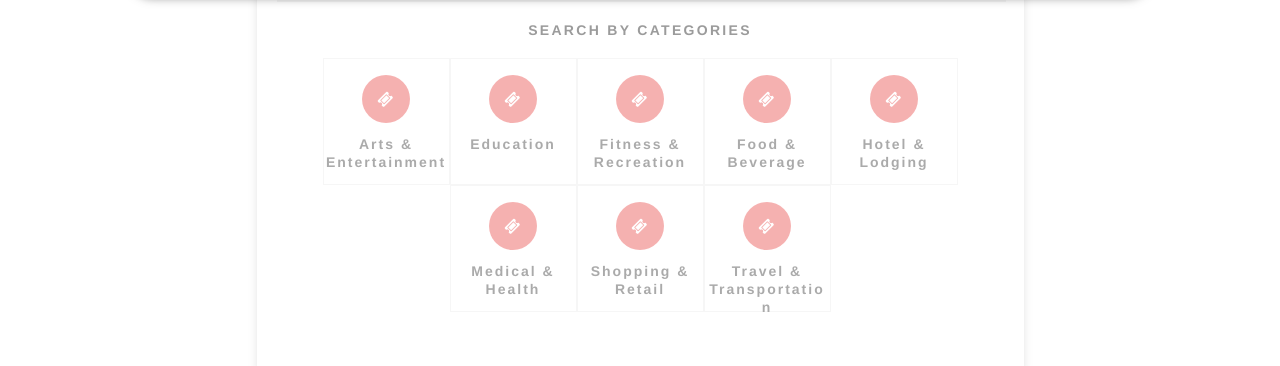
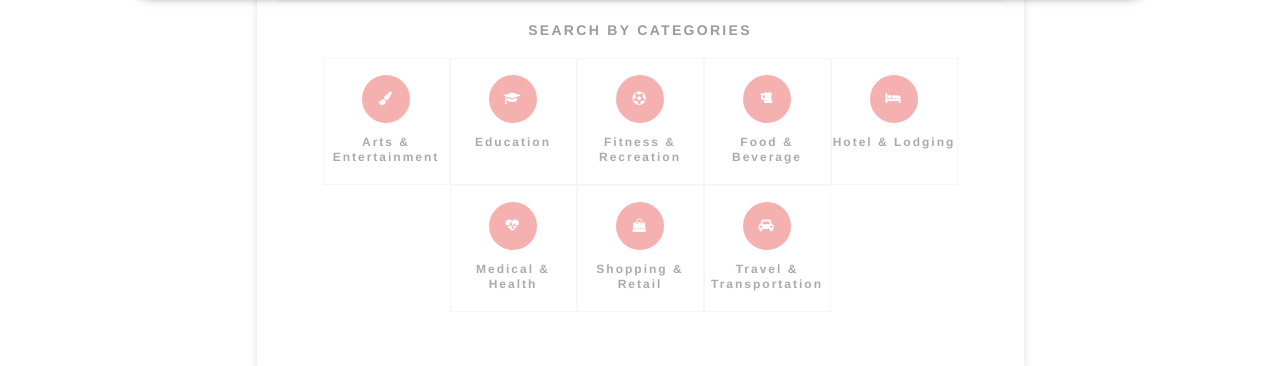
Before and after one commit to psollars/townfly, a React (Create React App) app in the folder client/: page / in a window 1280 px wide. Shown: the part 778-1144 px from the top of the page. Built offline with nearby package versions, Linux system fonts and the light colour scheme.

Commit message:
added FA icons

```diff
--- a/client/src/components/EventSearch.js
+++ b/client/src/components/EventSearch.js
@@ -54,14 +54,14 @@ class EventSearch extends Component {
               <hr className ="divider"></hr>
               <label className= "label">SEARCH BY CATEGORIES</label>
               <div className="categories">
-                <div className={ this.state.categories.findIndex(category => {return category === "ARTS_ENTERTAINMENT"}) === -1 ? "category" : "category-active"} id="ARTS_ENTERTAINMENT" onClick={this.handleCatChange}><div className = "circle"><i className="fa fa-ticket fa-lg" aria-hidden="true"></i></div><h6>Arts & Entertainment</h6></div>
-                <div className={ this.state.categories.findIndex(category => {return category === "EDUCATION"}) === -1 ? "category" : "category-active"} id="EDUCATION" onClick={this.handleCatChange}><div className = "circle"><i className="fa fa-ticket fa-lg" aria-hidden="true"></i></div><h6>Education</h6></div>
-                <div className={ this.state.categories.findIndex(category => {return category === "FITNESS_RECREATION"}) === -1 ? "category" : "category-active"} id="FITNESS_RECREATION" onClick={this.handleCatChange}><div className = "circle"><i className="fa fa-ticket fa-lg" aria-hidden="true"></i></div><h6>Fitness & Recreation</h6></div>
-                <div className={ this.state.categories.findIndex(category => {return category === "FOOD_BEVERAGE"}) === -1 ? "category" : "category-active"} id="FOOD_BEVERAGE" onClick={this.handleCatChange}><div className = "circle"><i className="fa fa-ticket fa-lg" aria-hidden="true"></i></div><h6>Food & Beverage</h6></div>
-                <div className={ this.state.categories.findIndex(category => {return category === "HOTEL_LODGING"}) === -1 ? "category" : "category-active"} id="HOTEL_LODGING" onClick={this.handleCatChange}><div className = "circle"><i className="fa fa-ticket fa-lg" aria-hidden="true"></i></div><h6>Hotel & Lodging</h6></div>
-                <div className={ this.state.categories.findIndex(category => {return category === "MEDICAL_HEALTH"}) === -1 ? "category" : "category-active"} id="MEDICAL_HEALTH" onClick={this.handleCatChange}><div className = "circle"><i className="fa fa-ticket fa-lg" aria-hidden="true"></i></div><h6>Medical & Health</h6></div>
-                <div className={ this.state.categories.findIndex(category => {return category === "SHOPPING_RETAIL"}) === -1 ? "category" : "category-active"} id="SHOPPING_RETAIL" onClick={this.handleCatChange}><div className = "circle"><i className="fa fa-ticket fa-lg" aria-hidden="true"></i></div><h6>Shopping & Retail</h6></div>
-                <div className={ this.state.categories.findIndex(category => {return category === "TRAVEL_TRANSPORTATION"}) === -1 ? "category" : "category-active"} id="TRAVEL_TRANSPORTATION" onClick={this.handleCatChange}><div className = "circle"><i className="fa fa-ticket fa-lg" aria-hidden="true"></i></div><h6>Travel & Transportation</h6></div>
+                <div className={ this.state.categories.findIndex(category => {return category === "ARTS_ENTERTAINMENT"}) === -1 ? "category" : "category-active"} id="ARTS_ENTERTAINMENT" onClick={this.handleCatChange}><div className = "circle"><i className="fa fa-paint-brush fa-lg" aria-hidden="true"></i></div><h6>Arts & Entertainment</h6></div>
+                <div className={ this.state.categories.findIndex(category => {return category === "EDUCATION"}) === -1 ? "category" : "category-active"} id="EDUCATION" onClick={this.handleCatChange}><div className = "circle"><i className="fa fa-graduation-cap fa-lg" aria-hidden="true"></i></div><h6>Education</h6></div>
+                <div className={ this.state.categories.findIndex(category => {return category === "FITNESS_RECREATION"}) === -1 ? "category" : "category-active"} id="FITNESS_RECREATION" onClick={this.handleCatChange}><div className = "circle"><i className="fa fa-soccer-ball-o fa-lg" aria-hidden="true"></i></div><h6>Fitness & Recreation</h6></div>
+                <div className={ this.state.categories.findIndex(category => {return category === "FOOD_BEVERAGE"}) === -1 ? "category" : "category-active"} id="FOOD_BEVERAGE" onClick={this.handleCatChange}><div className = "circle"><i className="fa fa-beer fa-lg" aria-hidden="true"></i></div><h6>Food & Beverage</h6></div>
+                <div className={ this.state.categories.findIndex(category => {return category === "HOTEL_LODGING"}) === -1 ? "category" : "category-active"} id="HOTEL_LODGING" onClick={this.handleCatChange}><div className = "circle"><i className="fa fa-hotel fa-lg" aria-hidden="true"></i></div><h6>Hotel & Lodging</h6></div>
+                <div className={ this.state.categories.findIndex(category => {return category === "MEDICAL_HEALTH"}) === -1 ? "category" : "category-active"} id="MEDICAL_HEALTH" onClick={this.handleCatChange}><div className = "circle"><i className="fa fa-heartbeat fa-lg" aria-hidden="true"></i></div><h6>Medical & Health</h6></div>
+                <div className={ this.state.categories.findIndex(category => {return category === "SHOPPING_RETAIL"}) === -1 ? "category" : "category-active"} id="SHOPPING_RETAIL" onClick={this.handleCatChange}><div className = "circle"><i className="fa fa-shopping-bag fa-lg" aria-hidden="true"></i></div><h6>Shopping & Retail</h6></div>
+                <div className={ this.state.categories.findIndex(category => {return category === "TRAVEL_TRANSPORTATION"}) === -1 ? "category" : "category-active"} id="TRAVEL_TRANSPORTATION" onClick={this.handleCatChange}><div className = "circle"><i className="fa fa-car fa-lg" aria-hidden="true"></i></div><h6>Travel & Transportation</h6></div>
               </div>
               <div className="btnContain">
                 <button className="searchButton" onClick={this.handleSubmit}>search events</button>
--- a/client/src/index.css
+++ b/client/src/index.css
@@ -221,6 +221,7 @@ button:focus {
   flex-wrap: wrap;
   justify-content: center;
   margin:20px auto 40px auto;
+  font-size: 10px;
 }
 
 .category {
@@ -230,11 +231,13 @@ button:focus {
   border: .5px solid rgba(88, 88, 88, 0.1);
   text-align: center;
   opacity: .5;
-  font-size: 12px;
   color:#585858;
   letter-spacing: 1.71px;
 }
 
+.category h6,.category-active h6 {
+  font-size:12px;
+}
 
 .category-active {
   word-wrap: break-word;
```
